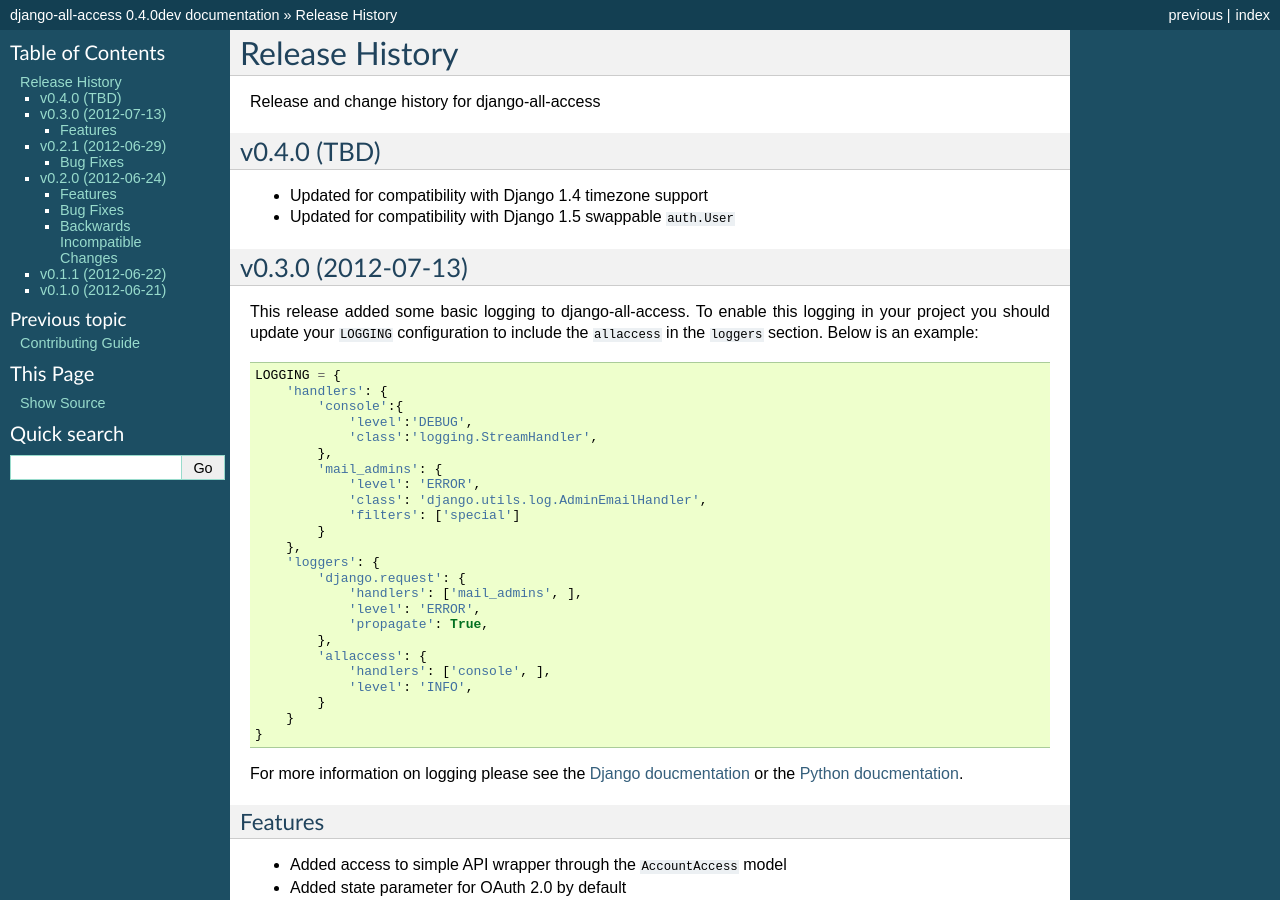
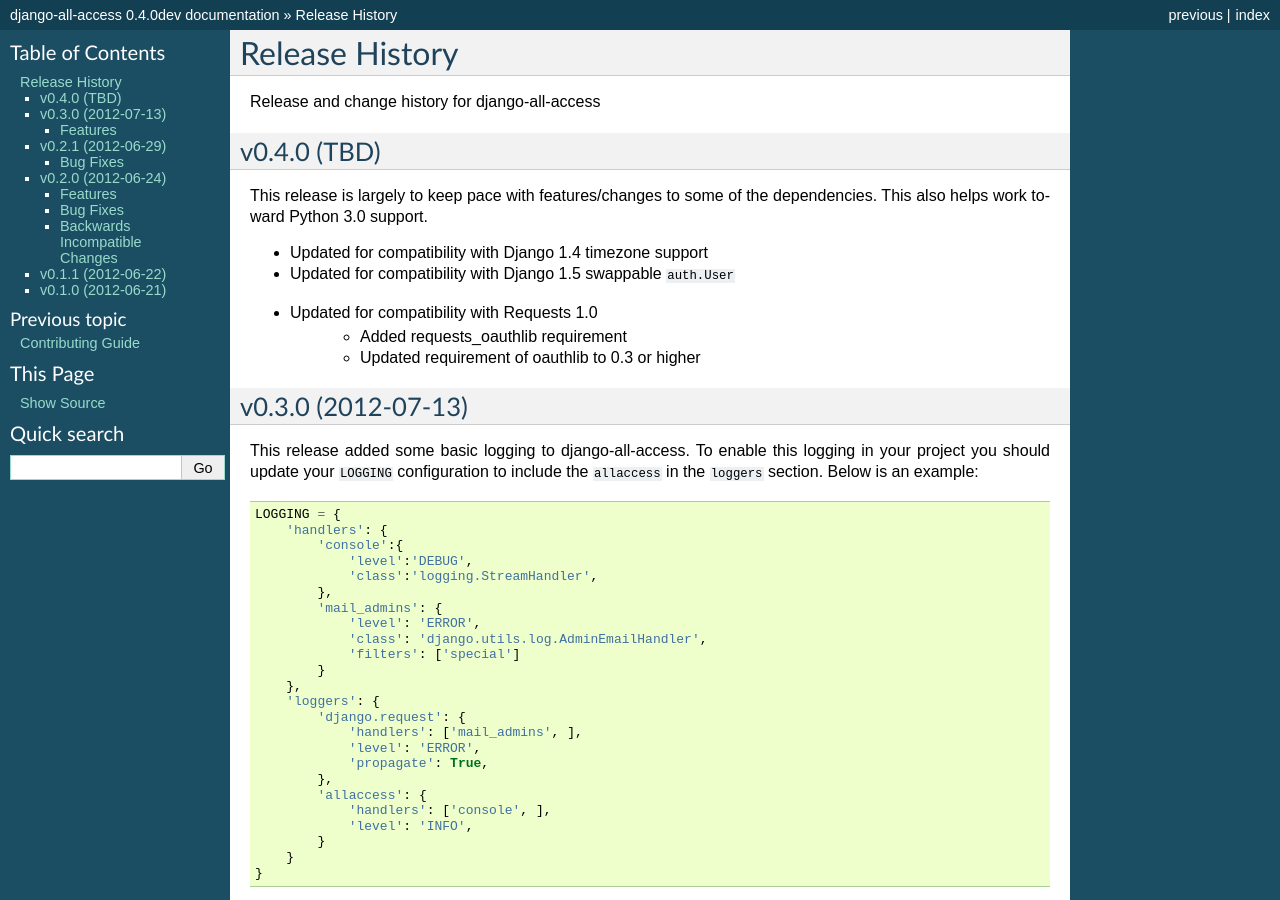
Before and after one commit to mlavin/django-all-access, a Sphinx documentation site: the page built from docs/releases.rst, in a window 1280 px wide and 900 px high. Built offline with Sphinx 7.4.7, drawn with Linux system fonts in a browser that asks for light colours.

Commit message:
Update requirements in the README and add a release note. Fixes #26

```diff
--- a/README.rst
+++ b/README.rst
@@ -34,7 +34,8 @@
     django>=1.3
     pycrypto>=2.3
     requests>=0.13.0
-    oauthlib>=0.1.0,<0.2.0
+    requests_oauthlib>=0.2.0
+    oauthlib>=0.3.0
 
 
 Documentation
--- a/docs/releases.rst
+++ b/docs/releases.rst
@@ -7,8 +7,14 @@
 v0.4.0 (TBD)
 ------------------------------------
 
+This release is largely to keep pace with features/changes to some of the
+dependencies. This also helps work toward Python 3.0 support.
+
 - Updated for compatibility with Django 1.4 timezone support
 - Updated for compatibility with Django 1.5 swappable ``auth.User``
+- Updated for compatibility with Requests 1.0
+    - Added requests_oauthlib requirement
+    - Updated requirement of oauthlib to 0.3 or higher
 
 
 v0.3.0 (2012-07-13)
```
